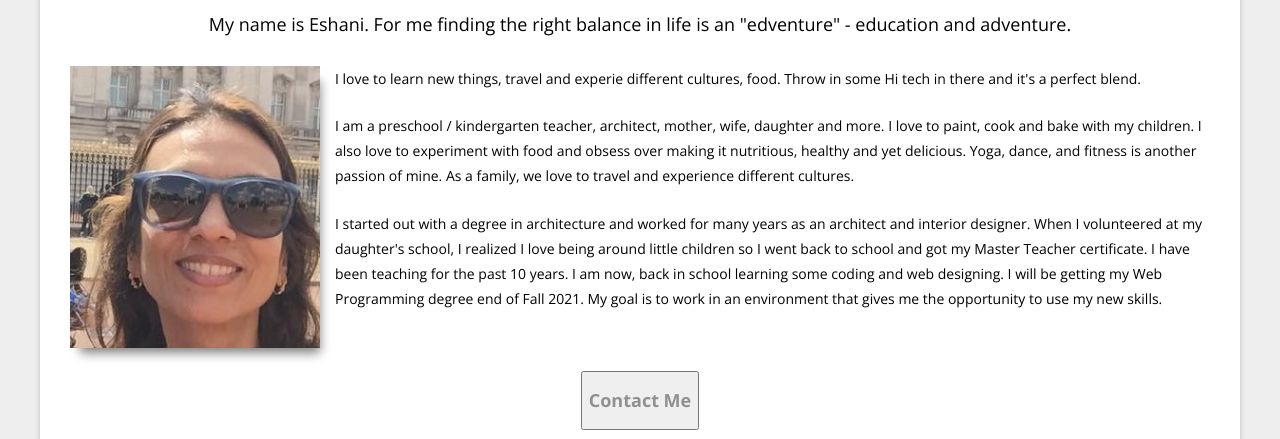
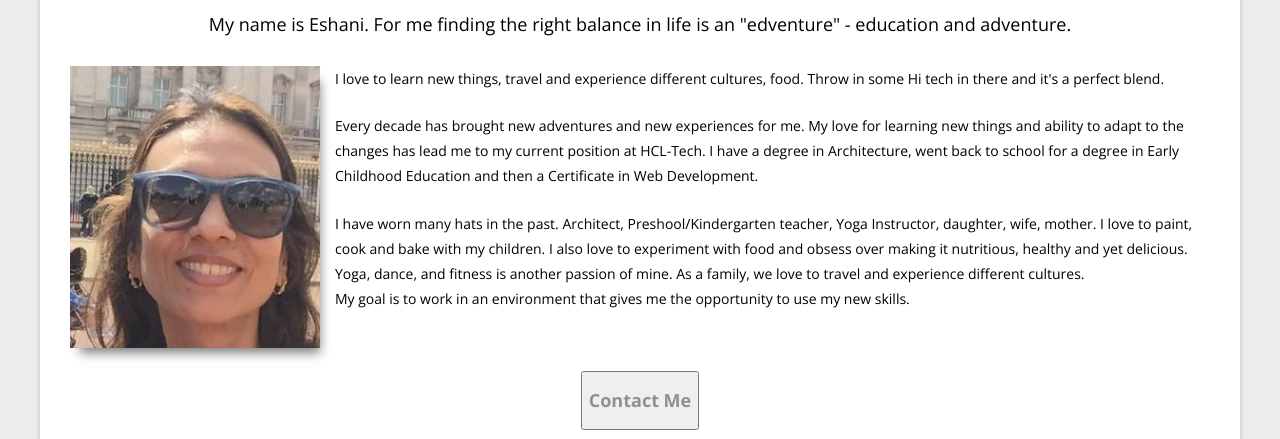
Before and after one commit to eshanis/eshanis.github.io, a plain HTML site: page about.html in a window 1280 px wide. Shown: the part 183-622 px from the top of the page. Drawn offline with nearby package versions, Linux system fonts and the light colour scheme.

Commit message:
Update about.html

```diff
--- a/about.html
+++ b/about.html
@@ -40,10 +40,11 @@ http://www.templatemo.com/tm-413-flip-turn
                 <div class="about-detail">
 
                     <img src="eshu_img_index.jpg" alt="image 3" class="left shadow">
-                    <p class="justify">I love to learn new things, travel and experie different cultures, food. Throw in some Hi tech in there and it's a perfect blend. </p>
+                    <p class="justify">I love to learn new things, travel and experience different cultures, food. Throw in some Hi tech in there and it's a perfect blend. </p>
                     <br>
-                    <p>I am a preschool / kindergarten teacher, architect, mother, wife, daughter and more. I love to paint, cook and bake with my children. I also love to experiment with food and obsess over making it nutritious, healthy and yet delicious. Yoga, dance, and fitness is another passion of mine. As a family, we love to travel and experience different cultures. </p> <br>
-                    <p>I started out with a degree in architecture and worked for many years as an architect and interior designer. When I volunteered at my daughter's school, I realized I love being around little children so I went back to school and got my Master Teacher certificate. I have been teaching for the past 10 years. I am now, back in school learning some coding and web designing. I will be getting my Web Programming degree end of Fall 2021. My goal is to work in an environment that gives me the opportunity to use my new skills.</p>
+                    <p>Every decade has brought new adventures and new experiences for me. My love for learning new things and ability to adapt to the changes has lead me to my current position at HCL-Tech. I have a degree in Architecture, went back to school for a degree in Early Childhood Education and then a Certificate in Web Development. </p> <br>
+                    <p>I have worn many hats in the past. Architect, Preshool/Kindergarten teacher, Yoga Instructor, daughter, wife, mother. I love to paint, cook and bake with my children. I also love to experiment with food and obsess over making it nutritious, healthy and yet delicious. Yoga, dance, and fitness is another passion of mine. As a family, we love to travel and experience different cultures.</p>
+                         <p>My goal is to work in an environment that gives me the opportunity to use my new skills.</p>
 
                     <!--<h3 class="subtitle">Proin adipiscing non urna ut gravida</h3>
 					<ul class="checkmark pad-left">
```
